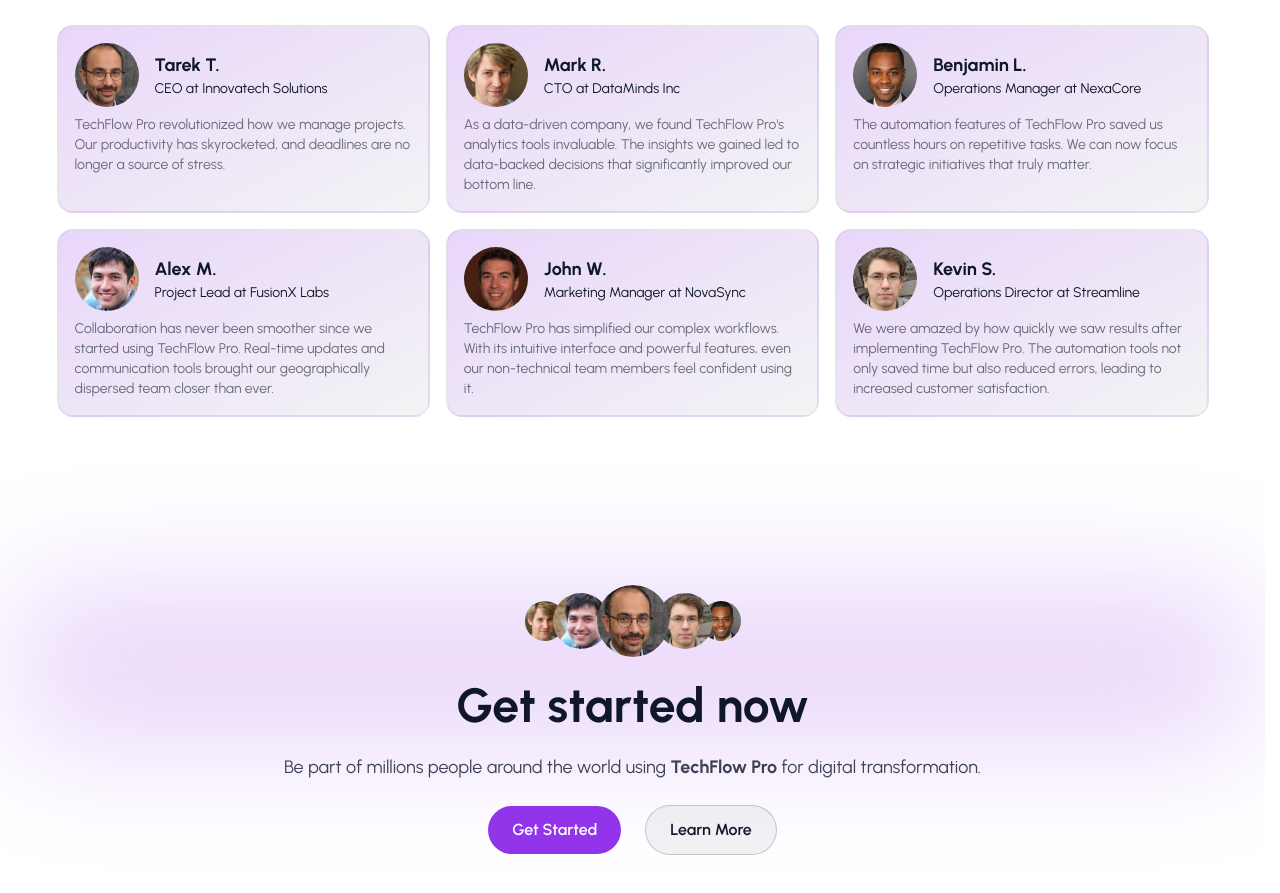
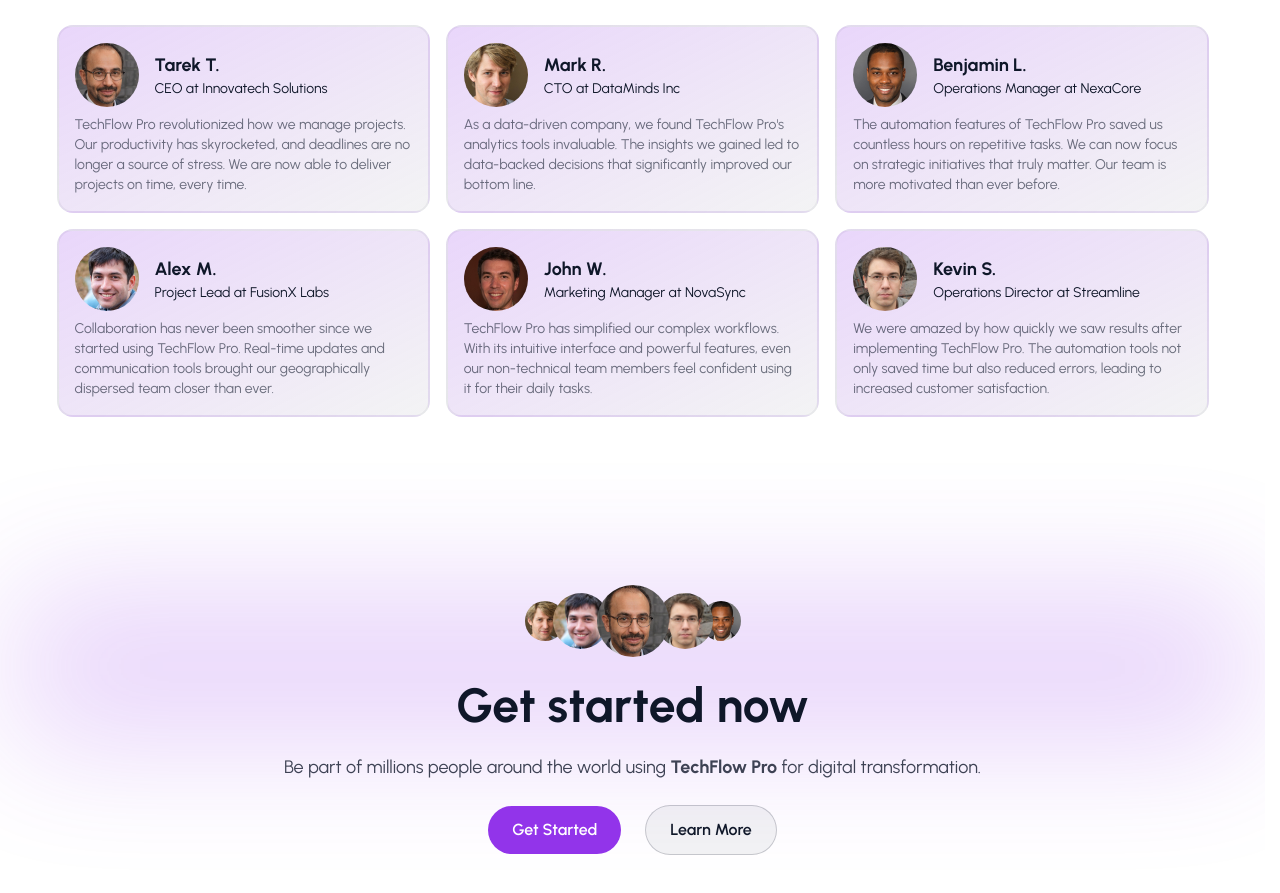
Before and after one commit to omarr45/TechFlow, a React (Vite) app: page / in a window 1280 px wide. Shown: the part 997-1890 px from the top of the page. Built offline with nearby package versions, Linux system fonts and the light colour scheme.

Commit message:
refactor: testimonials text and spacing

```diff
--- a/src/components/Testimonial.tsx
+++ b/src/components/Testimonial.tsx
@@ -12,7 +12,7 @@
 
 const Testimonial = ({ testimonial: tst }: testProps) => {
   return (
-    <li className='p-4 space-y-2 text-left border-2 rounded-2xl bg-gradient-to-br from-accent1/20 to-text/5 border-text/5'>
+    <li className='p-4 space-y-3 text-left border-2 md:space-y-2 rounded-2xl bg-gradient-to-br from-accent1/20 to-text/5 border-text/5'>
       <div className='flex items-center justify-start gap-4'>
         <img className='w-16 h-16 rounded-full' src={tst.img} alt={tst.name} />
         <div>
--- a/src/components/sections/Testimonials.tsx
+++ b/src/components/sections/Testimonials.tsx
@@ -3,7 +3,7 @@
 
 const testimonials: testimonial[] = [
   {
-    desc: 'TechFlow Pro revolutionized how we manage projects. Our productivity has skyrocketed, and deadlines are no longer a source of stress.',
+    desc: 'TechFlow Pro revolutionized how we manage projects. Our productivity has skyrocketed, and deadlines are no longer a source of stress. We are now able to deliver projects on time, every time.',
     name: 'Tarek T.',
     title: 'CEO',
     org: 'Innovatech Solutions',
@@ -17,7 +17,7 @@
     img: '/mark.jpg',
   },
   {
-    desc: 'The automation features of TechFlow Pro saved us countless hours on repetitive tasks. We can now focus on strategic initiatives that truly matter.',
+    desc: 'The automation features of TechFlow Pro saved us countless hours on repetitive tasks. We can now focus on strategic initiatives that truly matter. Our team is more motivated than ever before.',
     name: 'Benjamin L.',
     title: 'Operations Manager',
     org: 'NexaCore',
@@ -31,7 +31,7 @@
     img: '/alex.jpg',
   },
   {
-    desc: 'TechFlow Pro has simplified our complex workflows. With its intuitive interface and powerful features, even our non-technical team members feel confident using it.',
+    desc: 'TechFlow Pro has simplified our complex workflows. With its intuitive interface and powerful features, even our non-technical team members feel confident using it for their daily tasks.',
     name: 'John W.',
     title: 'Marketing Manager',
     org: 'NovaSync',
```
